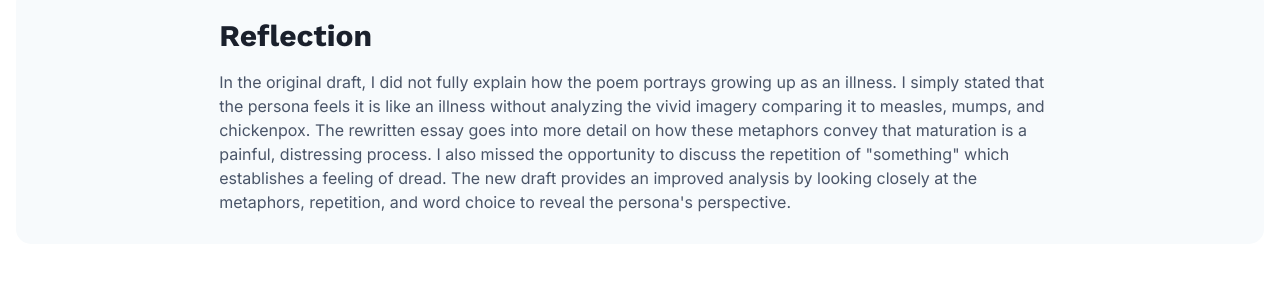
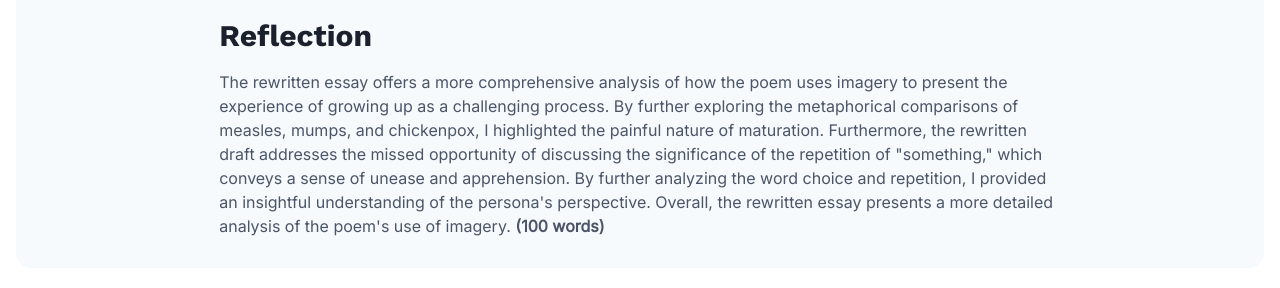
Before and after one commit to InsanelyAvner/ell-portfolio, a Next.js app: page /literary-analysis in a window 1280 px wide. Shown: the part 1203-1491 px from the top of the page. Built offline with nearby package versions, Linux system fonts and the light colour scheme.

Commit message:
Update 3 files

```diff
--- a/app/literary-analysis/page.tsx
+++ b/app/literary-analysis/page.tsx
@@ -84,17 +84,18 @@ export default function LiteraryAnalysis() {
           >
             <Heading fontSize={"3xl"}>Reflection</Heading>
             <Text color={"gray.600"} fontSize={"md"}>
-              In the original draft, I did not fully explain how the poem
-              portrays growing up as an illness. I simply stated that the
-              persona feels it is like an illness without analyzing the vivid
-              imagery comparing it to measles, mumps, and chickenpox. The
-              rewritten essay goes into more detail on how these metaphors
-              convey that maturation is a painful, distressing process. I also
-              missed the opportunity to discuss the repetition of
-              &quot;something&quot; which establishes a feeling of dread. The
-              new draft provides an improved analysis by looking closely at the
-              metaphors, repetition, and word choice to reveal the
-              persona&apos;s perspective.
+              The rewritten essay offers a more comprehensive analysis of how
+              the poem uses imagery to present the experience of growing up as a
+              challenging process. By further exploring the metaphorical
+              comparisons of measles, mumps, and chickenpox, I highlighted the
+              painful nature of maturation. Furthermore, the rewritten draft
+              addresses the missed opportunity of discussing the significance of
+              the repetition of &quot;something,&quot; which conveys a sense of
+              unease and apprehension. By further analyzing the word choice and
+              repetition, I provided an insightful understanding of the
+              persona&apos;s perspective. Overall, the rewritten essay presents
+              a more detailed analysis of the poem&apos;s use of imagery.{" "}
+              <b>(100 words)</b>
             </Text>
           </Stack>
         </Box>
--- a/app/literary-devices/page.tsx
+++ b/app/literary-devices/page.tsx
@@ -75,7 +75,7 @@ export default function LiteraryDevices() {
               emotions. The use of nature&apos;s imagery like &apos;autumn
               leaves,&apos; and &apos;twilight&apos; highlighted the idea that
               transition was an inevitable part of growing up while creating a
-              melancholic atmosphere.
+              melancholic atmosphere. <b>(99 words)</b>
             </Text>
           </Stack>
         </SimpleGrid>
--- a/app/themes/page.tsx
+++ b/app/themes/page.tsx
@@ -104,7 +104,7 @@ export default function Themes() {
               mother&apos;s sacrifices. The use of metaphor, such as the mother
               being an &apos;invisible shield&apos; and &apos;seasoned
               acrobat&apos;, underscores her strength and selflessness,
-              reinforcing the theme.
+              reinforcing the theme. <b>(96 words)</b>
             </Text>
           </Stack>
         </Box>
```
